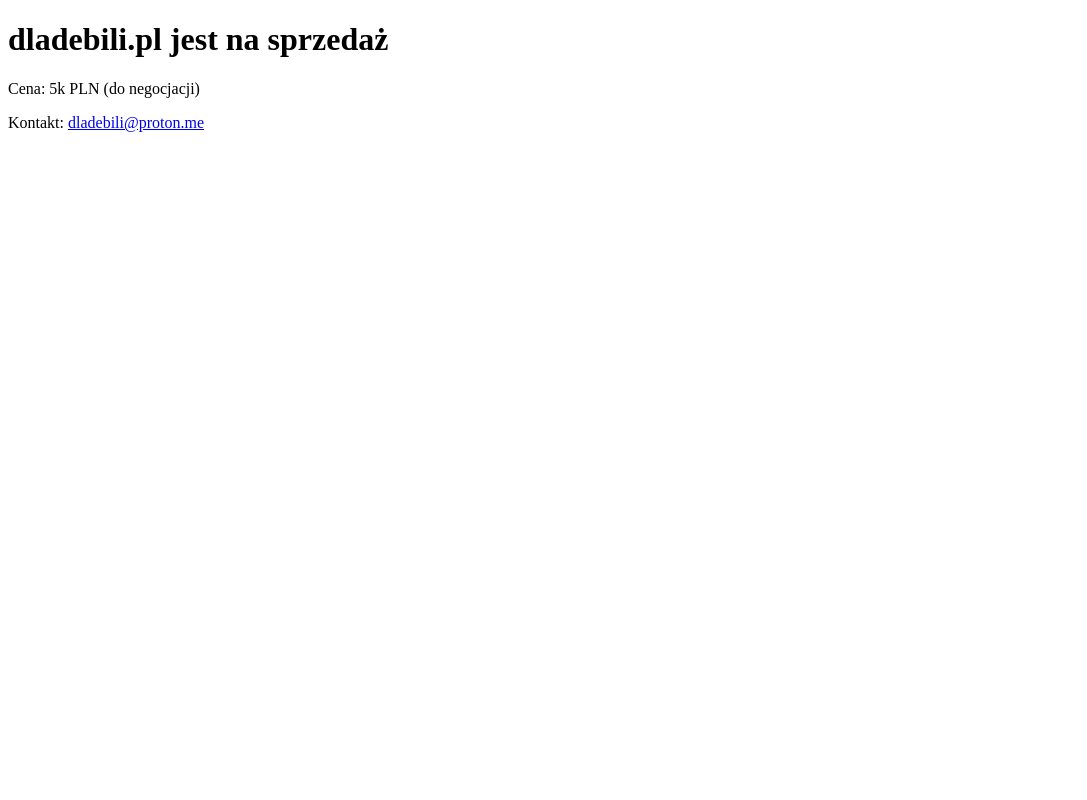
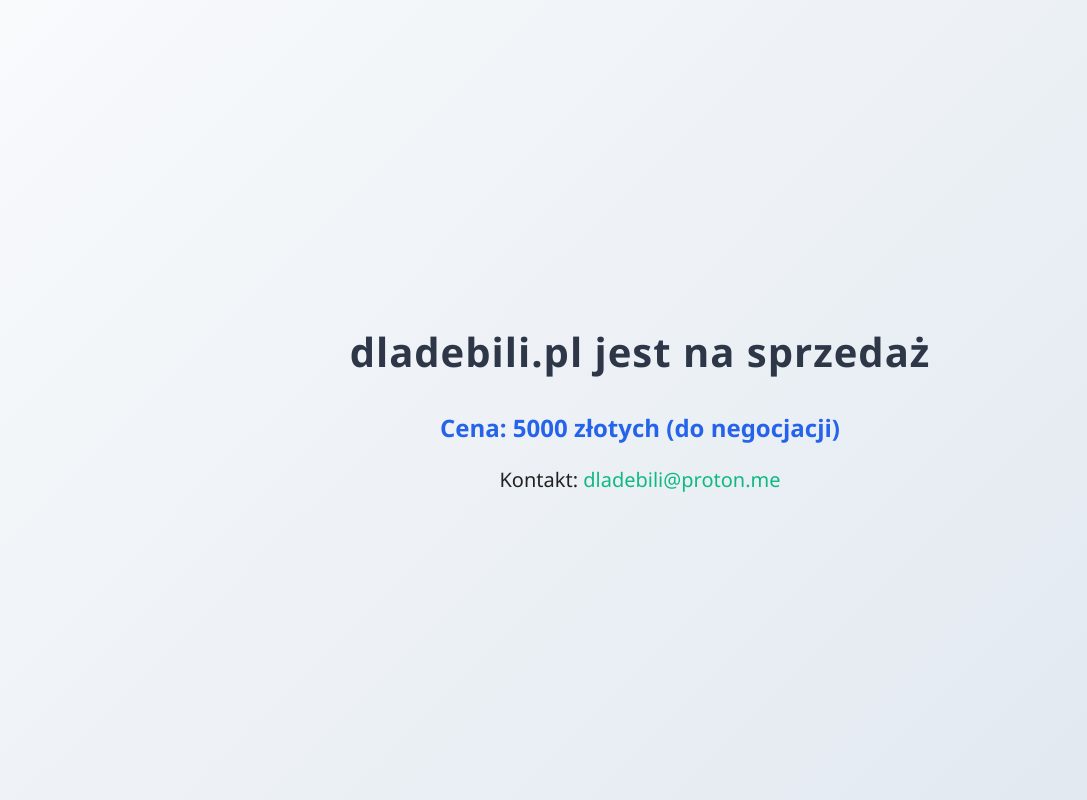
Before and after one commit to malyvsen/dladebili, a plain HTML site: page index.html in a window 1280 px wide. Shown: the whole page, without its empty margins (0-1087 px from the left). Drawn offline with Linux system fonts and the light colour scheme.

Commit message:
feat: prettify

```diff
--- a/index.html
+++ b/index.html
@@ -5,11 +5,65 @@
     <meta charset="UTF-8">
     <meta name="viewport" content="width=device-width, initial-scale=1.0">
     <title>dladebili.pl</title>
+    <style>
+        body {
+            min-height: 100vh;
+            margin: 0;
+            display: flex;
+            flex-direction: column;
+            justify-content: center;
+            align-items: center;
+            background: linear-gradient(135deg, #f8fafc 0%, #e0e7ef 100%);
+            font-family: 'Segoe UI', 'Roboto', Arial, sans-serif;
+            color: #222;
+        }
+
+        h1 {
+            font-size: 2.5rem;
+            margin-bottom: 0.5em;
+            color: #2d3748;
+            letter-spacing: 1px;
+        }
+
+        p {
+            font-size: 1.25rem;
+            margin: 0.5em 0;
+        }
+
+        .price {
+            font-weight: bold;
+            color: #2563eb;
+            font-size: 1.5rem;
+        }
+
+        a {
+            color: #10b981;
+            text-decoration: none;
+            font-weight: 500;
+            transition: color 0.2s;
+        }
+
+        a:hover {
+            color: #059669;
+            text-decoration: underline;
+        }
+
+        @media (max-width: 600px) {
+            h1 {
+                font-size: 1.5rem;
+            }
+
+            p,
+            .price {
+                font-size: 1rem;
+            }
+        }
+    </style>
 </head>
 
 <body>
     <h1>dladebili.pl jest na sprzedaż</h1>
-    <p>Cena: 5k PLN (do negocjacji)</p>
+    <p class="price">Cena: 5000 złotych (do negocjacji)</p>
     <p>Kontakt: <a href="mailto:dladebili@proton.me">dladebili@proton.me</a></p>
 </body>
 
```
